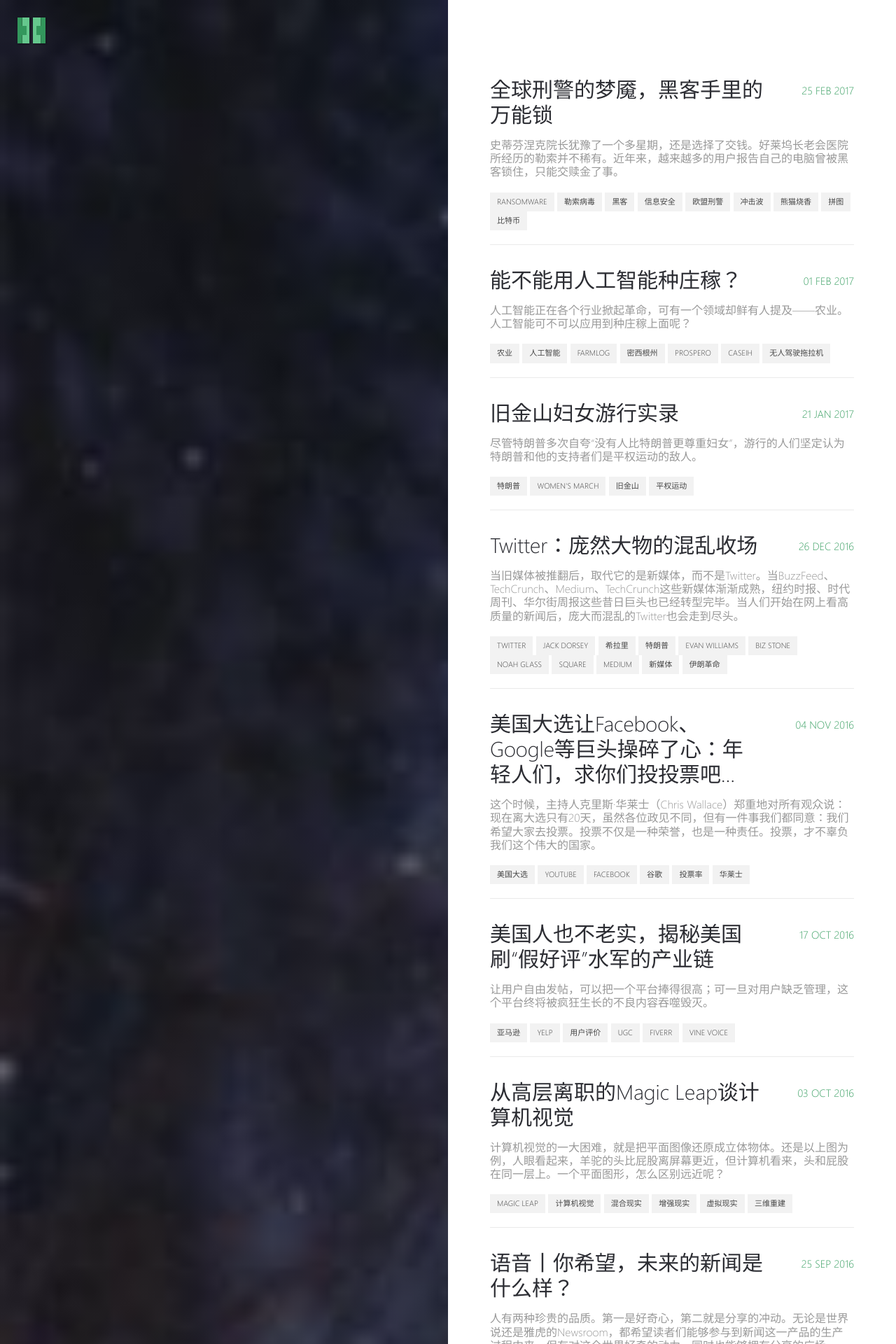
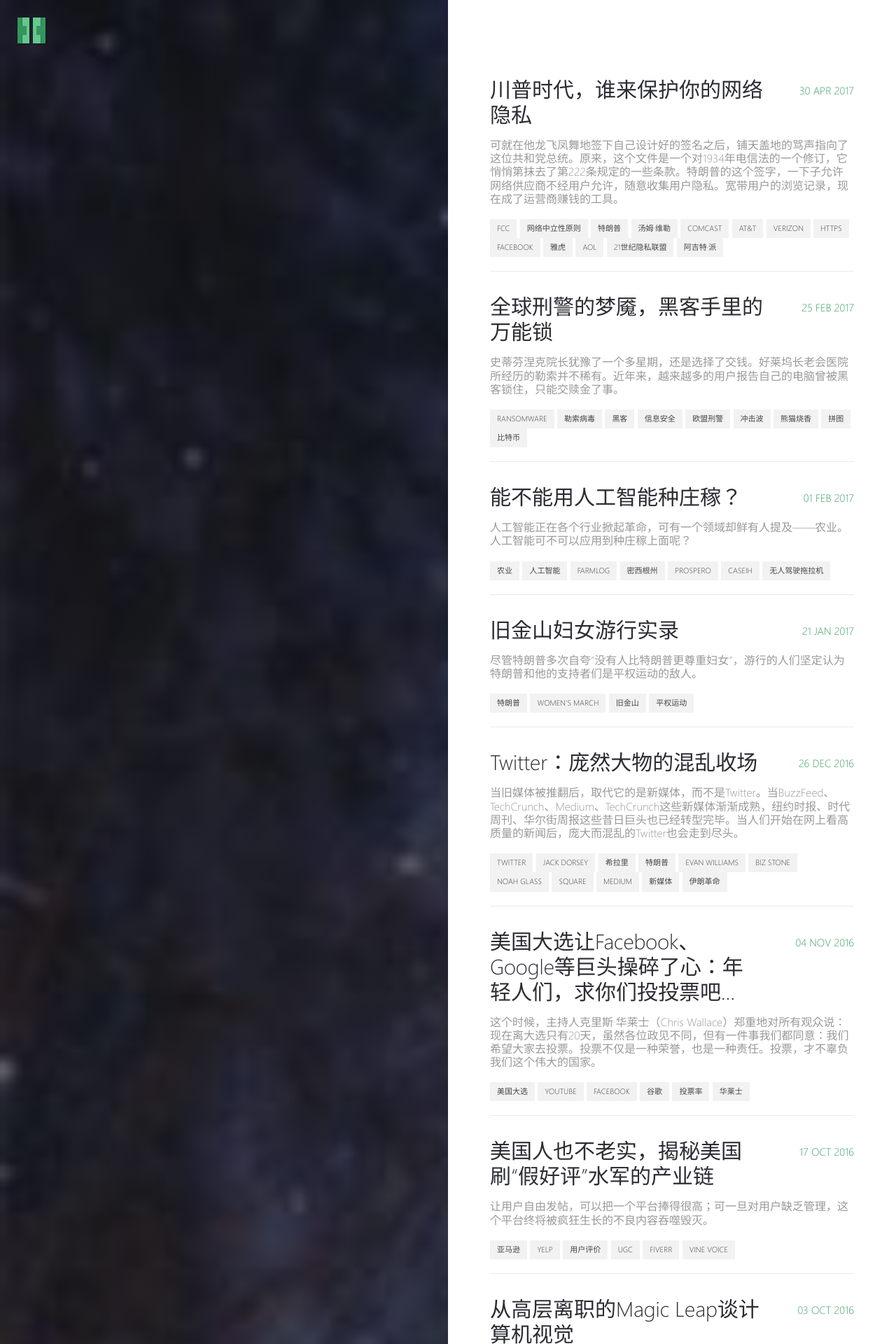
Before and after one commit to quzhi1/quzhi1.github.io, a Jekyll site: the page built from _pages/posts.md, in a window 1280 px wide. Shown: the top 1920 px of the page at 70% size. Built offline with Jekyll 4.4.1, drawn with Linux system fonts in a browser that asks for light colours; some of the changed text lies outside the part shown.

Commit message:
Add User Privacy Bill and FCC

```diff
--- a/_posts/2016-01-15-facebook-free-internet.md
+++ b/_posts/2016-01-15-facebook-free-internet.md
@@ -10,6 +10,7 @@ tag:
 - 扎克伯格
 - Free Basics
 - 网络中立性原则
+- FCC
 ---
 
 <a href="https://zhuanlan.zhihu.com/p/20483361" target="_blank">点击阅读</a>
--- /dev/null
+++ b/_posts/2017-04-30-user-privacy-bill-and-fcc.md
@@ -0,0 +1,22 @@
+---
+layout: post
+title:  "川普时代，谁来保护你的网络隐私"
+date:   2017-04-30
+excerpt: "可就在他龙飞凤舞地签下自己设计好的签名之后，铺天盖地的骂声指向了这位共和党总统。原来，这个文件是一个对1934年电信法的一个修订，它悄悄第抹去了第222条规定的一些条款。特朗普的这个签字，一下子允许网络供应商不经用户允许，随意收集用户隐私。宽带用户的浏览记录，现在成了运营商赚钱的工具。"
+tag:
+- FCC
+- 网络中立性原则
+- 特朗普
+- 汤姆·维勒
+- Comcast
+- AT&T
+- Verizon
+- https
+- Facebook
+- 雅虎
+- AOL
+- 21世纪隐私联盟
+- 阿吉特·派
+---
+
+<a href="https://zhuanlan.zhihu.com/p/26663292" target="_blank">点击阅读</a>
```
